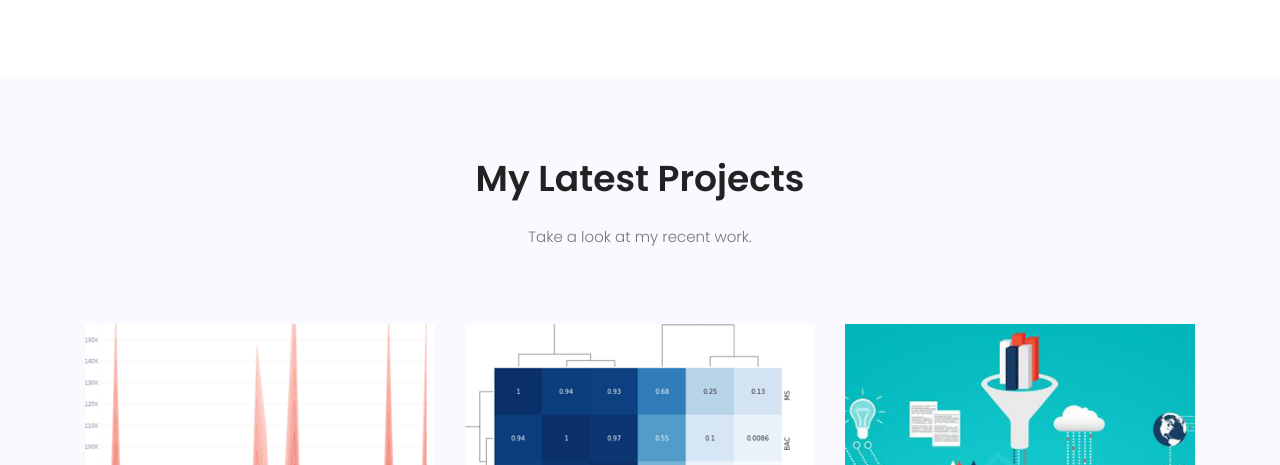
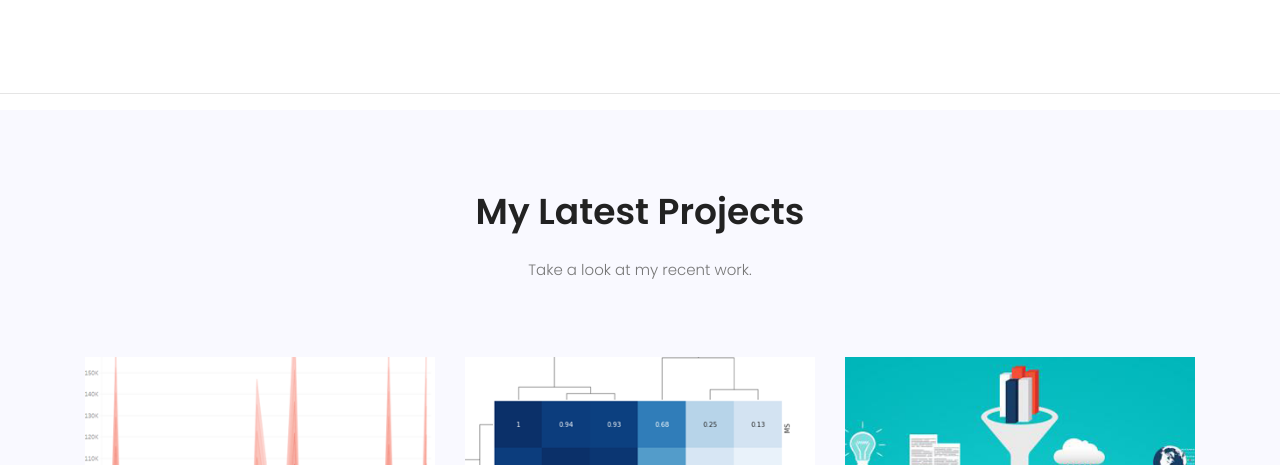
Before and after one commit to patelmd/patelmd.github.io, a plain HTML site: page index.html in a window 1280 px wide. Shown: the part 1987-2452 px from the top of the page. Drawn offline with nearby package versions, Linux system fonts and the light colour scheme; some packages are replaced by stand-ins of ours; a script that the page names is missing.

Commit message:
Add files via upload

```diff
--- a/index.html
+++ b/index.html
@@ -161,6 +161,7 @@
 					</div>
 				</div>
 			</section>
+			<hr id="portfolio">
 			<!-- End services Area -->
 
 <!-- Start recent-blog Area -->
```
